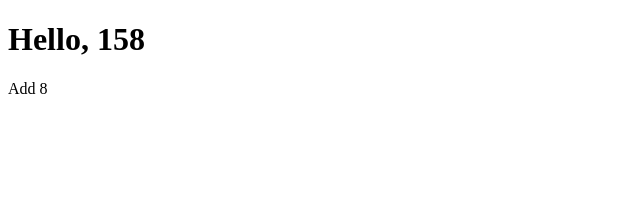
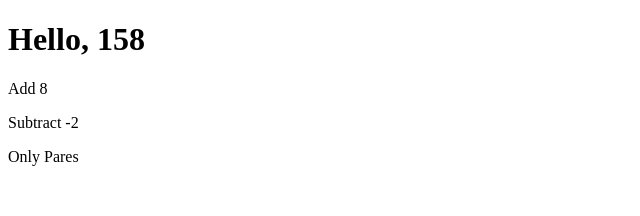
Before and after one commit to Priset/angular-course-2024, an Angular app: page / in a window 1280 px wide. Shown: the top 216 px of the page, without its empty margins (0-640 px from the left). Built offline with nearby package versions, Linux system fonts and the light colour scheme.

Commit message:
Task: Only Pares

```diff
--- a/src/app/app.component.html
+++ b/src/app/app.component.html
@@ -1,3 +1,4 @@
 <h1>Hello, {{ 78 + title }}</h1>
 <p>Add {{ sum(3,5) }}</p>
-<!-- <p>Subtract {{ subtract(3,5) }}</p> -->
+<p>Subtract {{ substract(3,5) }}</p>
+<p>Only Pares {{getArray()}}</p>
--- a/src/app/app.component.ts
+++ b/src/app/app.component.ts
@@ -19,7 +19,15 @@ export class AppComponent {
     return num1 + num2 //a veces pide punto y coma y a veces no
   }
 
-  private substract(num1: number, num2: number): number{
+  public substract(num1: number, num2: number): number{
     return num1 - num2
   }
+
+  public getArray(): void {
+    const person: number[] = [1, 2, 3, 4, 5];
+    const evenPersons = person.filter(p => p % 2 === 0);
+    for (let i = 0; i < evenPersons.length; i++) {
+      console.log('person = ', evenPersons[i]);
+    }
+  }
 }
```
